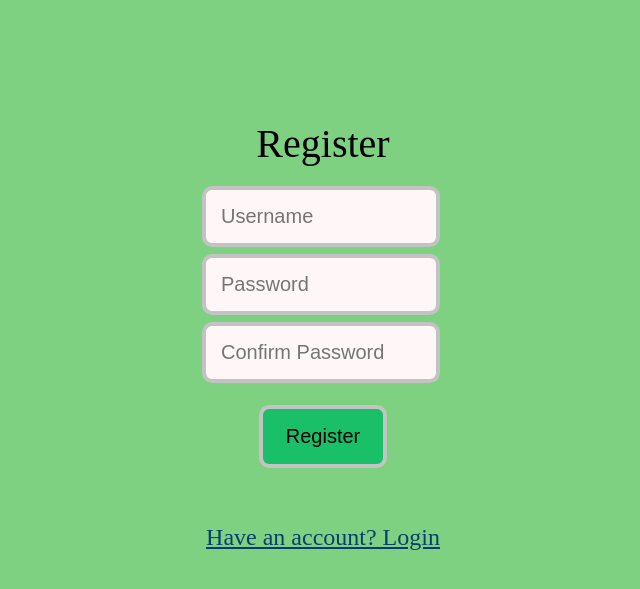
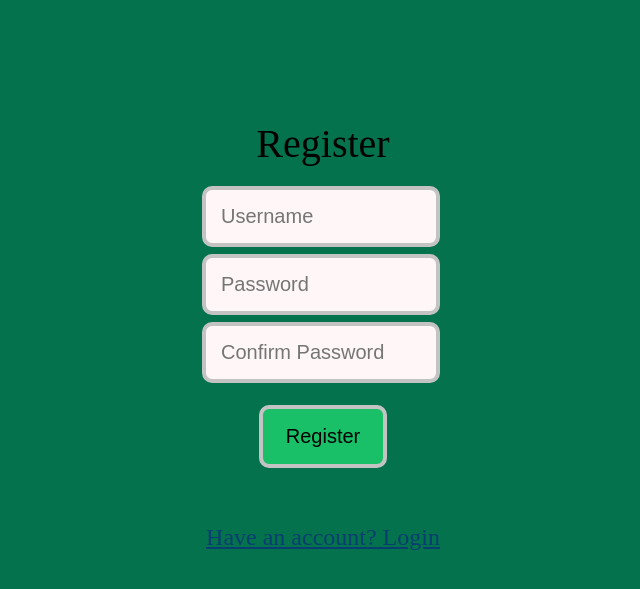
Before and after one commit to sdai-andrew/war-game, a Django app: page /register in a window 1280 px wide. Shown: the top 589 px of the page, without its empty margins (317-957 px from the left). Run offline with Django 4.2, Linux system fonts and the light colour scheme; parts of the project's set-up code (start-up, migrations or seed data) failed here and were passed over.

Commit message:
Minor css changes

```diff
--- a/wargame/static/wargame/wargame.css
+++ b/wargame/static/wargame/wargame.css
@@ -1,5 +1,5 @@
 body {
-    background-color: #7DD181;
+    background-color: #04724d;
 }
 
 #header-div {
@@ -105,6 +105,7 @@ button:hover {
     border-radius: 10px;
     padding: 10vh 5vh 10vh 5vh;
     font-size: 2.5vh;
+    background-color: "Gray";
 }
 
 #status-div {
```
